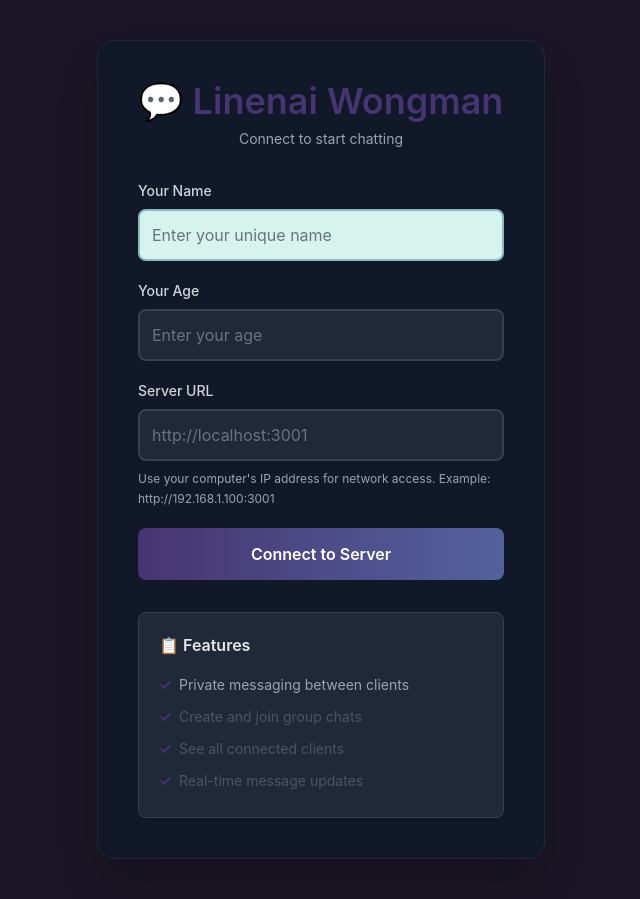
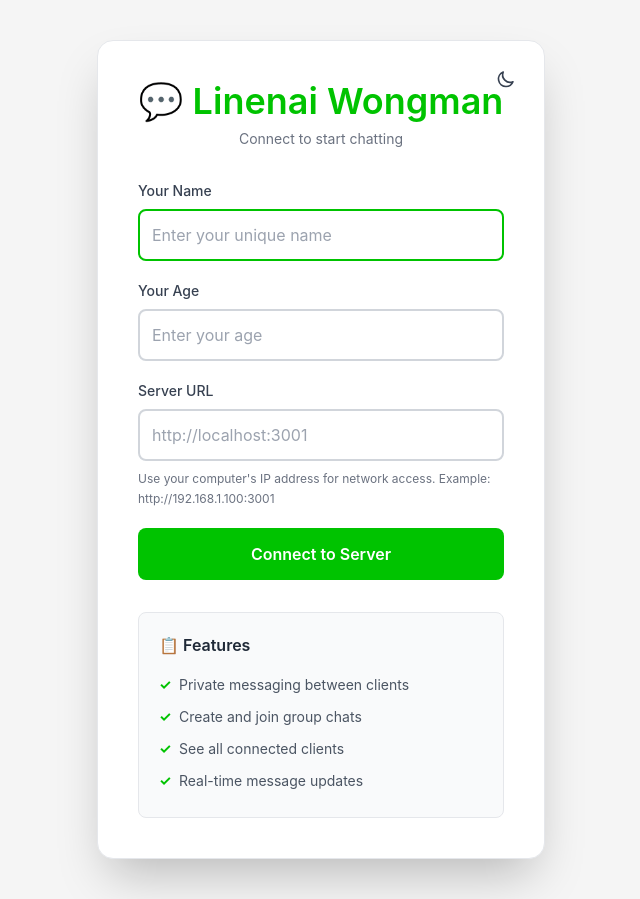
Before and after one commit to Auuming/networkDeployTest, a React (Vite) app in the folder client/: page / in a window 1280 px wide. Shown: the whole page, without its empty margins (319-959 px from the left). Built offline with nearby package versions, Linux system fonts and the light colour scheme; no server answers.

Commit message:
feat:theme change

```diff
--- a/client/src/components/LoginScreen.tsx
+++ b/client/src/components/LoginScreen.tsx
@@ -1,4 +1,5 @@
 import { useState } from "react";
+import ThemeToggle from "./ThemeToggle";
 
 interface LoginScreenProps {
   onLogin: (name: string, age: number, serverUrl: string) => void;
@@ -26,17 +27,20 @@ function LoginScreen({
 
   return (
     <div className="flex items-center justify-center min-h-screen p-5">
-      <div className="bg-gray-900 rounded-2xl p-10 max-w-md w-full shadow-2xl border border-gray-800">
-        <h1 className="text-center text-primary text-4xl font-semibold mb-2">
+      <div className="bg-white dark:bg-gray-900 rounded-2xl p-10 max-w-md w-full shadow-2xl border border-gray-200 dark:border-gray-800 relative">
+        <div className="absolute top-5 right-5">
+          <ThemeToggle />
+        </div>
+        <h1 className="text-center text-[#00C300] dark:text-[#00E676] text-4xl font-semibold mb-2">
           💬 Linenai Wongman
         </h1>
-        <p className="text-center text-gray-400 mb-8 text-sm">
+        <p className="text-center text-gray-500 dark:text-gray-400 mb-8 text-sm">
           Connect to start chatting
         </p>
 
         <form onSubmit={handleSubmit} className="flex flex-col gap-5">
           <div className="flex flex-col gap-2">
-            <label htmlFor="name" className="font-medium text-gray-300 text-sm">
+            <label htmlFor="name" className="font-medium text-gray-700 dark:text-gray-300 text-sm">
               Your Name
             </label>
             <input
@@ -47,12 +51,12 @@ function LoginScreen({
               placeholder="Enter your unique name"
               autoFocus
               required
-              className="p-3 border-2 border-gray-700 bg-gray-800 text-white rounded-lg text-base focus:outline-none focus:border-[#87BAC3] focus:bg-[#D6F4ED] focus:text-gray-900 transition-colors placeholder-gray-500"
+              className="p-3 border-2 border-gray-300 dark:border-gray-700 bg-white dark:bg-gray-800 text-gray-900 dark:text-gray-100 rounded-lg text-base focus:outline-none focus:border-[#00C300] dark:focus:border-[#00E676] focus:bg-white dark:focus:bg-gray-800 transition-colors placeholder-gray-400 dark:placeholder-gray-500"
             />
           </div>
 
           <div className="flex flex-col gap-2">
-            <label htmlFor="age" className="font-medium text-gray-300 text-sm">
+            <label htmlFor="age" className="font-medium text-gray-700 dark:text-gray-300 text-sm">
               Your Age
             </label>
             <input
@@ -64,14 +68,14 @@ function LoginScreen({
               min="1"
               max="150"
               required
-              className="p-3 border-2 border-gray-700 bg-gray-800 text-white rounded-lg text-base focus:outline-none focus:border-[#87BAC3] focus:bg-[#D6F4ED] focus:text-gray-900 transition-colors placeholder-gray-500"
+              className="p-3 border-2 border-gray-300 dark:border-gray-700 bg-white dark:bg-gray-800 text-gray-900 dark:text-gray-100 rounded-lg text-base focus:outline-none focus:border-[#00C300] dark:focus:border-[#00E676] focus:bg-white dark:focus:bg-gray-800 transition-colors placeholder-gray-400 dark:placeholder-gray-500"
             />
           </div>
 
           <div className="flex flex-col gap-2">
             <label
               htmlFor="serverUrl"
-              className="font-medium text-gray-300 text-sm"
+              className="font-medium text-gray-700 dark:text-gray-300 text-sm"
             >
               Server URL
             </label>
@@ -82,9 +86,9 @@ function LoginScreen({
               onChange={(e) => setServerUrl(e.target.value)}
               placeholder={window.location.protocol === 'https:' ? "https://your-server.railway.app" : "http://localhost:3001"}
               required
-              className="p-3 border-2 border-gray-700 bg-gray-800 text-white rounded-lg text-base focus:outline-none focus:border-[#87BAC3] focus:bg-[#D6F4ED] focus:text-gray-900 transition-colors placeholder-gray-500"
+              className="p-3 border-2 border-gray-300 dark:border-gray-700 bg-white dark:bg-gray-800 text-gray-900 dark:text-gray-100 rounded-lg text-base focus:outline-none focus:border-[#00C300] dark:focus:border-[#00E676] focus:bg-white dark:focus:bg-gray-800 transition-colors placeholder-gray-400 dark:placeholder-gray-500"
             />
-            <small className="text-gray-400 text-xs leading-relaxed">
+            <small className="text-gray-500 dark:text-gray-400 text-xs leading-relaxed">
               {window.location.protocol === 'https:'
                 ? "Enter your Railway server URL (must use https://)"
                 : "Use your computer's IP address for network access. Example: http://192.168.1.100:3001"}
@@ -92,37 +96,34 @@ function LoginScreen({
           </div>
 
           {error && (
-            <div className="bg-red-900/30 text-red-400 p-3 rounded-lg border border-red-800 text-sm">
+            <div className="bg-red-50 dark:bg-red-900/20 text-red-600 dark:text-red-400 p-3 rounded-lg border border-red-200 dark:border-red-800 text-sm">
               {error}
             </div>
           )}
 
           <button
             type="submit"
-            style={{
-              background: "linear-gradient(to right, #473472, #53629E)",
-            }}
-            className="text-white border-none py-3.5 rounded-lg text-base font-semibold cursor-pointer transition-all hover:-translate-y-0.5 hover:shadow-lg hover:shadow-[#473472]/50 active:translate-y-0"
+            className="bg-[#00C300] dark:bg-gray-700 text-white border-none py-3.5 rounded-lg text-base font-semibold cursor-pointer transition-all hover:-translate-y-0.5 hover:shadow-lg hover:shadow-[#00C300]/50 dark:hover:shadow-gray-700/50 active:translate-y-0"
           >
             Connect to Server
           </button>
         </form>
 
-        <div className="mt-8 p-5 bg-gray-800 rounded-lg border border-gray-700">
-          <h3 className="text-gray-200 mb-3 text-base font-semibold">
+        <div className="mt-8 p-5 bg-gray-50 dark:bg-gray-800 rounded-lg border border-gray-200 dark:border-gray-700">
+          <h3 className="text-gray-800 dark:text-gray-200 mb-3 text-base font-semibold">
             📋 Features
           </h3>
           <ul className="list-none p-0">
-            <li className="text-gray-400 py-1.5 pl-5 relative text-sm before:content-['✓'] before:absolute before:left-0 before:text-primary before:font-bold">
+            <li className="text-gray-600 dark:text-gray-300 py-1.5 pl-5 relative text-sm before:content-['✓'] before:absolute before:left-0 before:text-[#00C300] dark:before:text-[#00E676] before:font-bold">
               Private messaging between clients
             </li>
-            <li className="text-gray-600 py-1.5 pl-5 relative text-sm before:content-['✓'] before:absolute before:left-0 before:text-primary before:font-bold">
+            <li className="text-gray-600 dark:text-gray-300 py-1.5 pl-5 relative text-sm before:content-['✓'] before:absolute before:left-0 before:text-[#00C300] dark:before:text-[#00E676] before:font-bold">
               Create and join group chats
             </li>
-            <li className="text-gray-600 py-1.5 pl-5 relative text-sm before:content-['✓'] before:absolute before:left-0 before:text-primary before:font-bold">
+            <li className="text-gray-600 dark:text-gray-300 py-1.5 pl-5 relative text-sm before:content-['✓'] before:absolute before:left-0 before:text-[#00C300] dark:before:text-[#00E676] before:font-bold">
               See all connected clients
             </li>
-            <li className="text-gray-600 py-1.5 pl-5 relative text-sm before:content-['✓'] before:absolute before:left-0 before:text-primary before:font-bold">
+            <li className="text-gray-600 dark:text-gray-300 py-1.5 pl-5 relative text-sm before:content-['✓'] before:absolute before:left-0 before:text-[#00C300] dark:before:text-[#00E676] before:font-bold">
               Real-time message updates
             </li>
           </ul>
--- /dev/null
+++ b/client/src/components/ThemeToggle.tsx
@@ -0,0 +1,42 @@
+import { useTheme } from '../contexts/ThemeContext';
+
+function ThemeToggle() {
+  const { theme, toggleTheme } = useTheme();
+
+  return (
+    <button
+      onClick={toggleTheme}
+      className="p-2 rounded-lg transition-colors hover:bg-gray-100 dark:hover:bg-gray-700 focus:outline-none focus:ring-2 focus:ring-gray-300 dark:focus:ring-gray-600"
+      aria-label={`Switch to ${theme === 'light' ? 'dark' : 'light'} mode`}
+      title={`Switch to ${theme === 'light' ? 'dark' : 'light'} mode`}
+    >
+      {theme === 'light' ? (
+        <svg
+          className="w-5 h-5 text-gray-700 dark:text-white"
+          fill="none"
+          strokeLinecap="round"
+          strokeLinejoin="round"
+          strokeWidth="2"
+          viewBox="0 0 24 24"
+          stroke="currentColor"
+        >
+          <path d="M20.354 15.354A9 9 0 018.646 3.646 9.003 9.003 0 0012 21a9.003 9.003 0 008.354-5.646z"></path>
+        </svg>
+      ) : (
+        <svg
+          className="w-5 h-5 text-gray-700 dark:text-white"
+          fill="none"
+          strokeLinecap="round"
+          strokeLinejoin="round"
+          strokeWidth="2"
+          viewBox="0 0 24 24"
+          stroke="currentColor"
+        >
+          <path d="M12 3v1m0 16v1m9-9h-1M4 12H3m15.364 6.364l-.707-.707M6.343 6.343l-.707-.707m12.728 0l-.707.707M6.343 17.657l-.707.707M16 12a4 4 0 11-8 0 4 4 0 018 0z"></path>
+        </svg>
+      )}
+    </button>
+  );
+}
+
+export default ThemeToggle;
--- /dev/null
+++ b/client/src/contexts/ThemeContext.tsx
@@ -0,0 +1,50 @@
+import { createContext, useContext, useState, useEffect, ReactNode } from 'react';
+
+type Theme = 'light' | 'dark';
+
+interface ThemeContextType {
+  theme: Theme;
+  toggleTheme: () => void;
+}
+
+const ThemeContext = createContext<ThemeContextType | undefined>(undefined);
+
+export function ThemeProvider({ children }: { children: ReactNode }) {
+  const [theme, setTheme] = useState<Theme>(() => {
+    const saved = localStorage.getItem('theme');
+    const initialTheme = (saved === 'light' || saved === 'dark') ? saved : 'light';
+    // Apply theme immediately on mount
+    if (typeof document !== 'undefined') {
+      document.documentElement.classList.remove('light', 'dark');
+      document.documentElement.classList.add(initialTheme);
+    }
+    return initialTheme;
+  });
+
+  useEffect(() => {
+    localStorage.setItem('theme', theme);
+    const html = document.documentElement;
+    html.classList.remove('light', 'dark');
+    html.classList.add(theme);
+    // Force a reflow to ensure styles are applied
+    void html.offsetHeight;
+  }, [theme]);
+
+  const toggleTheme = () => {
+    setTheme(prev => prev === 'light' ? 'dark' : 'light');
+  };
+
+  return (
+    <ThemeContext.Provider value={{ theme, toggleTheme }}>
+      {children}
+    </ThemeContext.Provider>
+  );
+}
+
+export function useTheme() {
+  const context = useContext(ThemeContext);
+  if (context === undefined) {
+    throw new Error('useTheme must be used within a ThemeProvider');
+  }
+  return context;
+}
--- a/client/src/index.css
+++ b/client/src/index.css
@@ -8,9 +8,14 @@ body {
     sans-serif;
   -webkit-font-smoothing: antialiased;
   -moz-osx-font-smoothing: grayscale;
-  background: #1a1625;
+  background: #F5F5F5; /* LINE background color - light mode */
   min-height: 100vh;
   padding: 20px;
+  transition: background-color 0.3s ease;
+}
+
+.dark body {
+  background: #1a1625; /* Dark mode background */
 }
 
 #root {
--- a/client/src/main.tsx
+++ b/client/src/main.tsx
@@ -1,10 +1,13 @@
 import React from 'react';
 import ReactDOM from 'react-dom/client';
 import App from './App';
+import { ThemeProvider } from './contexts/ThemeContext';
 import './index.css';
 
 ReactDOM.createRoot(document.getElementById('root')!).render(
   <React.StrictMode>
-    <App />
+    <ThemeProvider>
+      <App />
+    </ThemeProvider>
   </React.StrictMode>
 );
--- a/client/tailwind.config.js
+++ b/client/tailwind.config.js
@@ -1,5 +1,6 @@
 /** @type {import('tailwindcss').Config} */
 export default {
+  darkMode: 'class',
   content: [
     "./index.html",
     "./src/**/*.{js,ts,jsx,tsx}",
@@ -8,21 +9,29 @@ export default {
     extend: {
       colors: {
         primary: {
-          DEFAULT: '#473472',
-          dark: '#3A2A5C',
-          light: '#5A4478',
+          DEFAULT: '#00C300', // LINE green
+          dark: '#00B300',
+          light: '#00E676',
         },
-        'primary-dark': '#3A2A5C',
+        'primary-dark': '#00A000',
         secondary: {
-          DEFAULT: '#53629E',
-          light: '#6B7AB8',
+          DEFAULT: '#00C300',
+          light: '#00E676',
         },
         accent: {
-          DEFAULT: '#87BAC3',
-          light: '#A5D0D8',
+          DEFAULT: '#00C300',
+          light: '#00E676',
         },
         light: {
-          DEFAULT: '#D6F4ED',
+          DEFAULT: '#E8F5E9', // Light green background
+        },
+        line: {
+          green: '#00C300',
+          'green-dark': '#00B300',
+          'green-light': '#00E676',
+          background: '#F5F5F5',
+          'chat-sent': '#DCF8C6',
+          'chat-received': '#FFFFFF',
         },
       },
     },
```
Also changed, not shown: client/src/components/ChatInterface.tsx (+51 -19 lines), client/src/components/ChatRoom.tsx (+22 -31 lines), client/src/components/ClientList.tsx (+11 -11 lines), client/src/components/GroupManager.tsx (+22 -22 lines).
